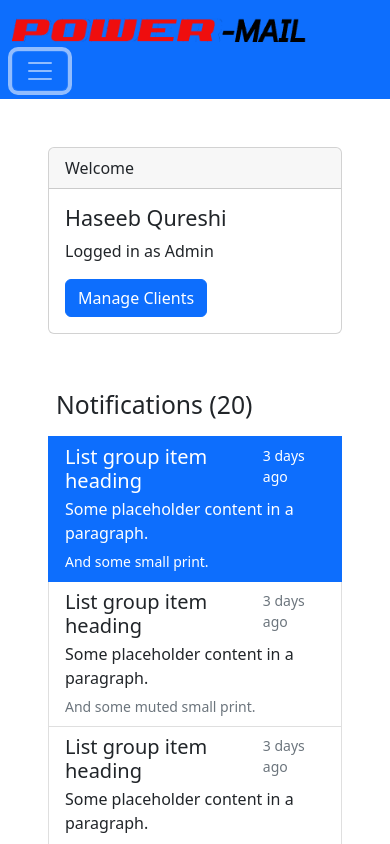
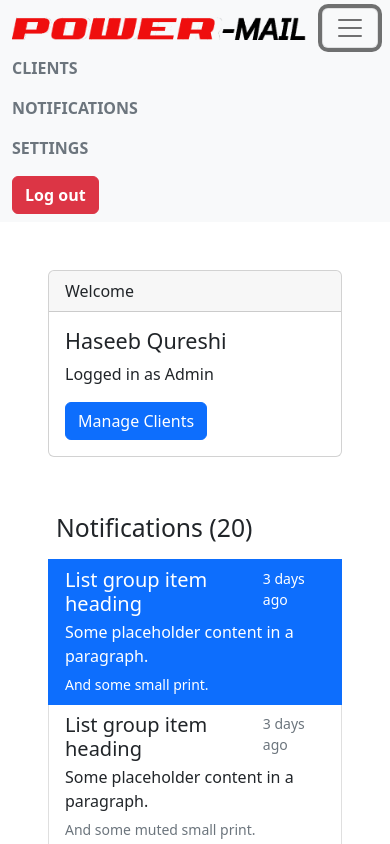
Before and after one commit to HaseebQureshi7/Power-Mail, a plain HTML site: page dashboard.html in a window 390 px wide. Both pictures are taken after a click on the button "Toggle navigation". Shown: the top 844 px of the page. Drawn offline with nearby package versions, Linux system fonts and the light colour scheme.

Commit message:
Navbar changed and few bugs fixed.

```diff
--- a/dashboard.html
+++ b/dashboard.html
@@ -14,7 +14,7 @@
 
 
 
-<nav data-aos="fade-down" data-aos-duration="1500"  class="navbar navbar-expand-lg navbar-dark bg-primary">
+<!-- <nav data-aos="fade-down" data-aos-duration="1500"  class="navbar navbar-expand-lg navbar-dark bg-primary">
     <div class="container-fluid">
         <a class="navbar-brand" href="#">
             <img src="./img/pm-logo-4.png" alt="logo" width="300px">
@@ -30,10 +30,43 @@
                 <a class="nav-link">SETTINGS</a>
             </div>
         </div>
+        <form class="d-flex" role="search">
+            <input class="form-control me-2" type="search" placeholder="Search" aria-label="Search">
+            <button class="btn btn-outline-success" type="submit">Search</button>
+          </form>
     </div>
-</nav>
+</nav> -->
 
 <body>
+
+    <nav data-aos="fade-down" data-aos-duration="1500" class="navbar navbar-expand-lg bg-light fw-bold">
+        <div class="container-fluid">
+            <!-- <a class="navbar-brand" href="#"><i><b>POWER</b> MAIL</i></a> -->
+            <a href="dashboard.html"><img src="./img/pm-logo-4.png" alt="logo" width="300px"></a>
+            <button class="navbar-toggler" type="button" data-bs-toggle="collapse"
+                data-bs-target="#navbarSupportedContent" aria-controls="navbarSupportedContent" aria-expanded="false"
+                aria-label="Toggle navigation">
+                <span class="navbar-toggler-icon"></span>
+            </button>
+            <div class="collapse navbar-collapse " id="navbarSupportedContent">
+                <ul class="navbar-nav me-auto mb-2 mb-lg-0">
+                    <li class="nav-item">
+                        <a class="nav-link active text-secondary" aria-current="page" href="#">CLIENTS</a>
+                    </li>
+                    <li class="nav-item">
+                        <a class="nav-link active text-secondary" aria-current="page" href="#">NOTIFICATIONS</a>
+                    </li>
+                    <li class="nav-item">
+                        <a class="nav-link active text-secondary" aria-current="page" href="#">SETTINGS</a>
+                    </li>
+                </ul>
+                <form class="d-flex" role="search">
+                    <button class="btn btn-danger fw-bold" type="submit">Log out</button>
+                </form>
+            </div>
+        </div>
+    </nav>
+
     <section>
         <div class="overlay">
             <div class="container-fluid">
@@ -88,7 +121,7 @@
                     </div>
                     <div class="col-md-6 pt-3">
                         <div class="row">
-                            <div data-aos="fade-left" data-aos-duration="2000" class="col-md-12">
+                            <div data-aos="fade-up" data-aos-duration="2000" class="col-md-12">
                                 <h2 class="p-2">Active Clients</h2>
                                 <ol class="list-group list-group-numbered">
                                     <li class="list-group-item d-flex justify-content-between align-items-start">
@@ -160,11 +193,11 @@
 
         </div>
     </section>
-
+    <script src="https://cdn.jsdelivr.net/npm/bootstrap@5.2.0-beta1/dist/js/bootstrap.bundle.min.js"></script>
     <script src="https://unpkg.com/aos@2.3.1/dist/aos.js"></script>
     <script>
         AOS.init();
-      </script>
+    </script>
 </body>
 
 </html>
```
Also changed, not shown: index.html (+5 -5 lines).
